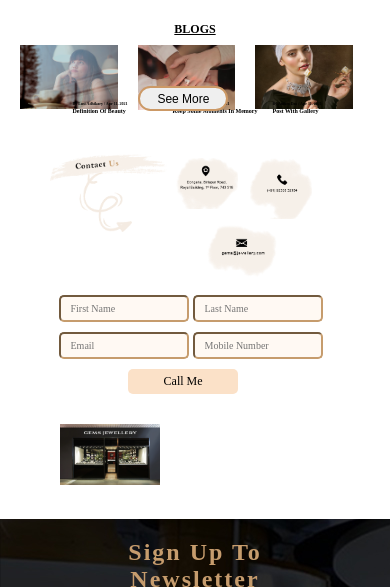
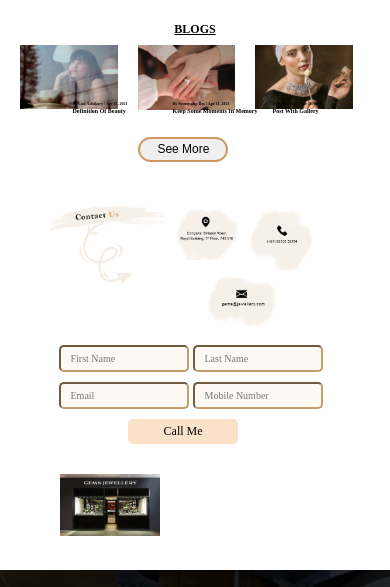
Before and after one commit to dipanwitahalder/gemsjewellery, a plain HTML site: page index.html in a window 390 px wide. Shown: the part 3256-3843 px from the top of the page. Drawn offline with nearby package versions, Linux system fonts and the light colour scheme; grey boxes are pictures that could not be loaded.

Commit message:
Update mycss.css

```diff
--- a/css/mycss.css
+++ b/css/mycss.css
@@ -2,10 +2,6 @@
 Name: Dipanwita Halder
 Course: GWDD(Graphic Web Designing and Development)
 Semester: Second
-CC: 3106
-Roll No.: 1270191
-Ph. No.: 8777854859
-whatsapp No.: 8777854859
 Institute Name: Arena Animation, Park Street
 ---*/
 
@@ -2011,7 +2007,7 @@ div#btnD:hover {
 	color: #000;
 	border-radius: 30px;
 	outline: none;
-	margin: 10% 0 0 43.2%;
+	margin: 7% 0 0 43.2%;
 	transition: ease-out 0.3s;
 	position: relative;
 	z-index: 1;
@@ -2265,7 +2261,7 @@ div#btnD:hover {
 	color: #000;
 	border-radius: 30px;
 	outline: none;
-	margin: -6% 0 0 35.5%;
+	margin: 7% 0 0 35.5%;
 	transition: ease-out 0.3s;
 	position: relative;
 	z-index: 1;
```
